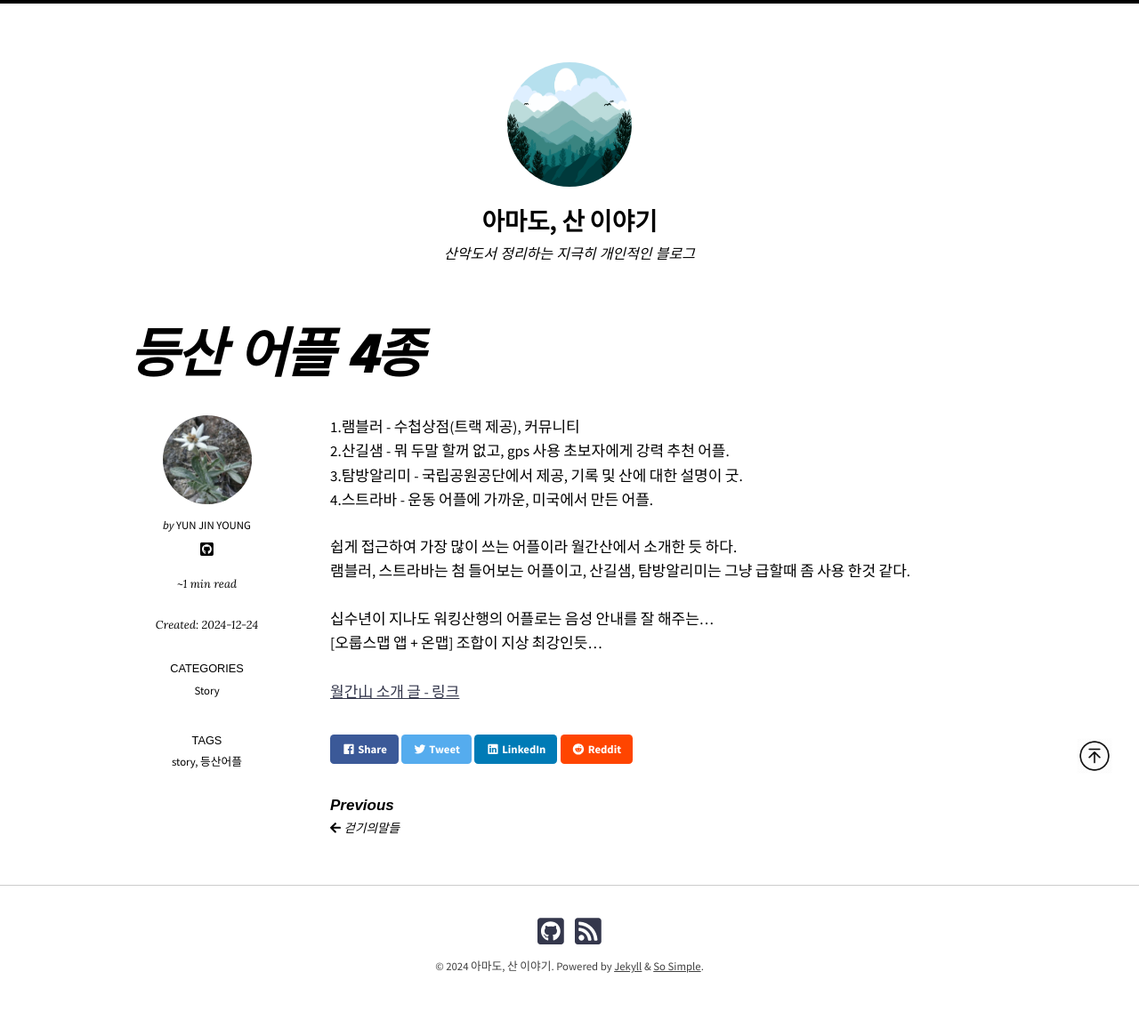
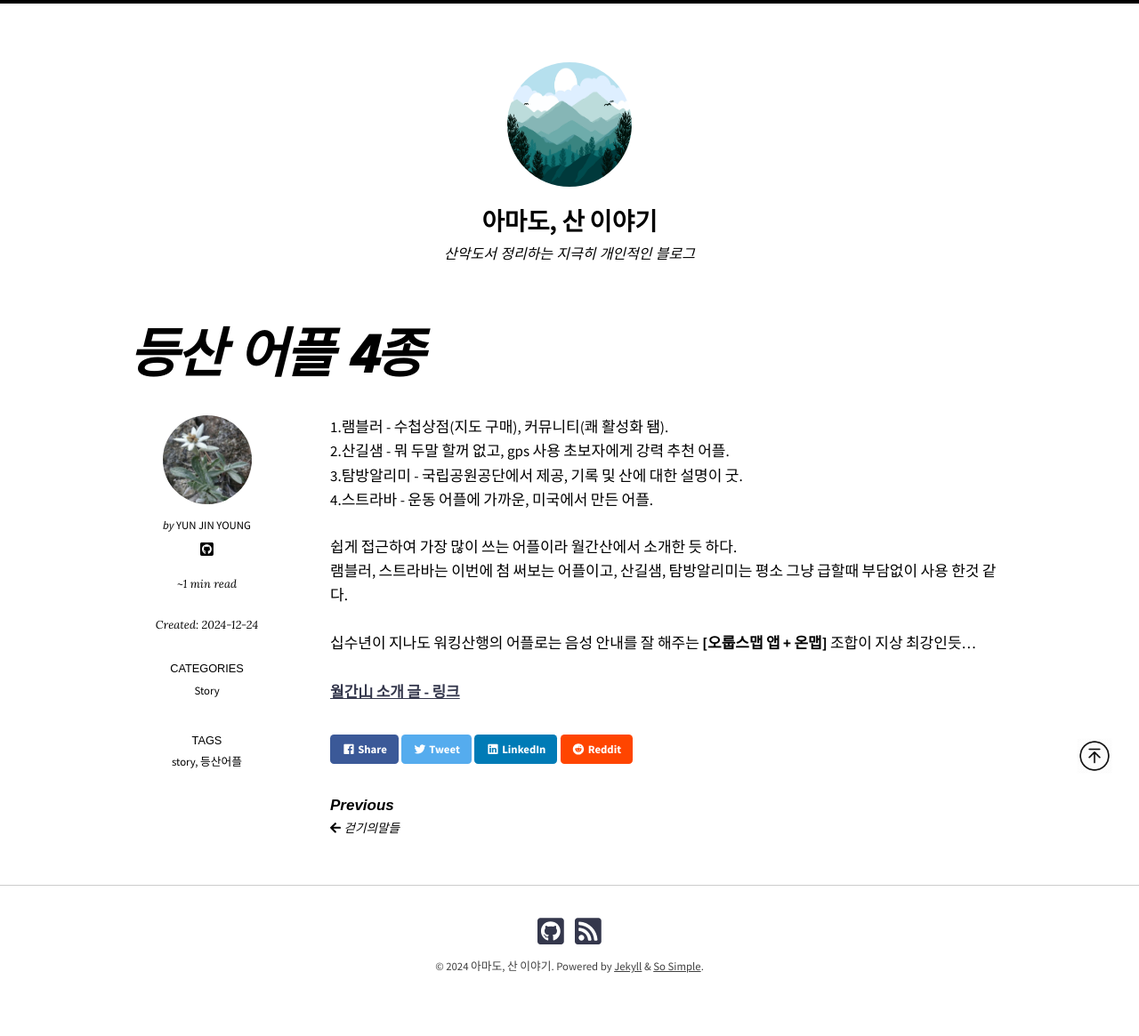
Before and after one commit to sansonyeo/sosimple, a Jekyll site: the page built from _posts/2024-12-24-story-등산-어플-4종.md, in a window 1280 px wide. Shown: the whole page at 89% size. Built offline with Jekyll 4.4.1, drawn with Linux system fonts in a browser that asks for light colours; nearby versions of some CDN libraries; comment, search, counter and statistics services are not loaded.

Commit message:
포스트 업데이트

```diff
--- a/_posts/2024-12-24-story-등산-어플-4종.md
+++ b/_posts/2024-12-24-story-등산-어플-4종.md
@@ -9,15 +9,14 @@
 ---
 
 
-1.램블러 - 수첩상점(트랙 제공), 커뮤니티 <br>
+1.램블러 - 수첩상점(지도 구매), 커뮤니티(쾌 활성화 됌). <br>
 2.산길샘 - 뭐 두말 할꺼 없고, gps 사용 초보자에게 강력 추천 어플. <br>
 3.탐방알리미 - 국립공원공단에서 제공, 기록 및 산에 대한 설명이 굿. <br>
 4.스트라바 - 운동 어플에 가까운, 미국에서 만든 어플. <br>
 
 쉽게 접근하여 가장 많이 쓰는 어플이라 월간산에서 소개한 듯 하다. <br>
-램블러, 스트라바는 첨 들어보는 어플이고, 산길샘, 탐방알리미는 그냥 급할때 좀 사용 한것 같다. <br>
+램블러, 스트라바는 이번에 첨 써보는 어플이고, 산길샘, 탐방알리미는 평소 그냥 급할때 부담없이 사용 한것 같다. <br>
  <br>
-십수년이 지나도 워킹산행의 어플로는 음성 안내를 잘 해주는... <br>
-[오룹스맵 앱 + 온맵] 조합이 지상 최강인듯... <br>
+십수년이 지나도 워킹산행의 어플로는 음성 안내를 잘 해주는 **[오룹스맵 앱 + 온맵]** 조합이 지상 최강인듯... <br>
  <br>
-<a href="https://san.chosun.com/news/articleView.html?idxno=24242" target="_blank">월간山 소개 글 - 링크</a>
+<a href="https://san.chosun.com/news/articleView.html?idxno=24242" target="_blank">**월간山 소개 글 - 링크**</a>
```
